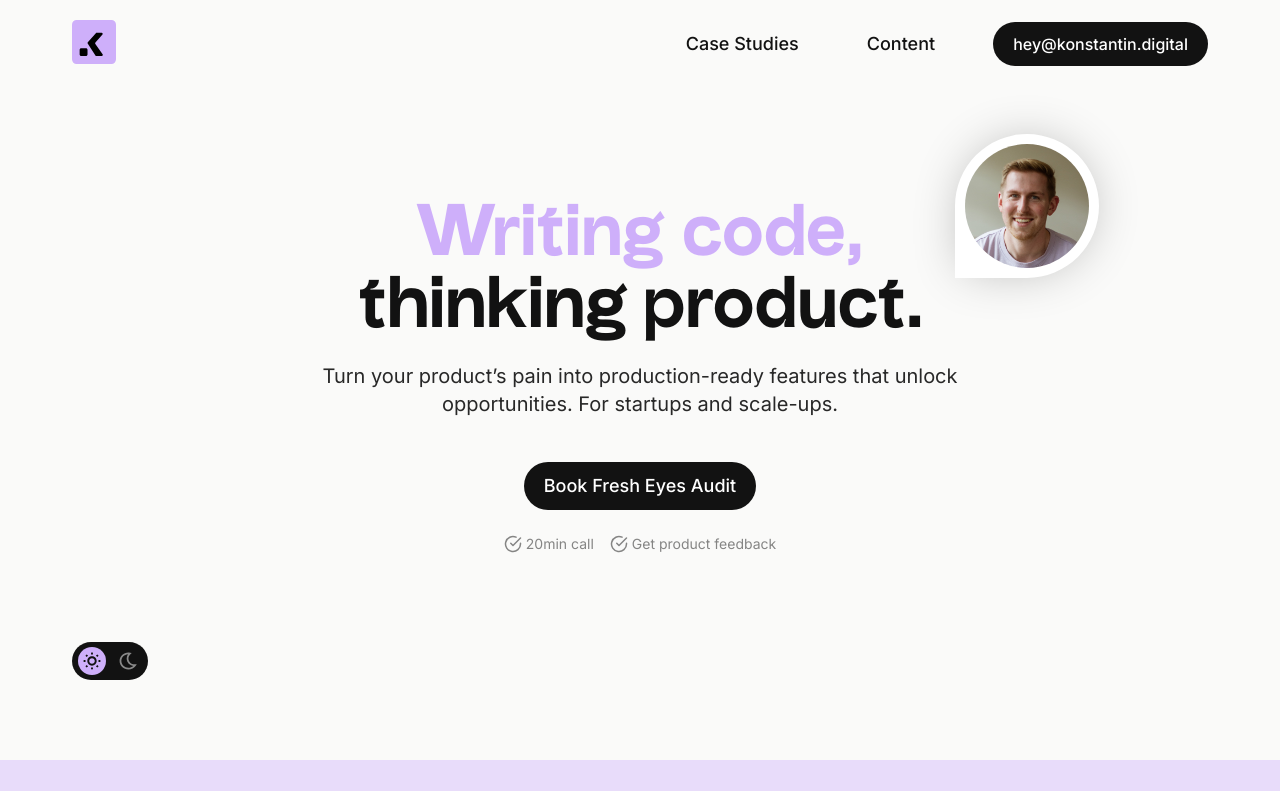
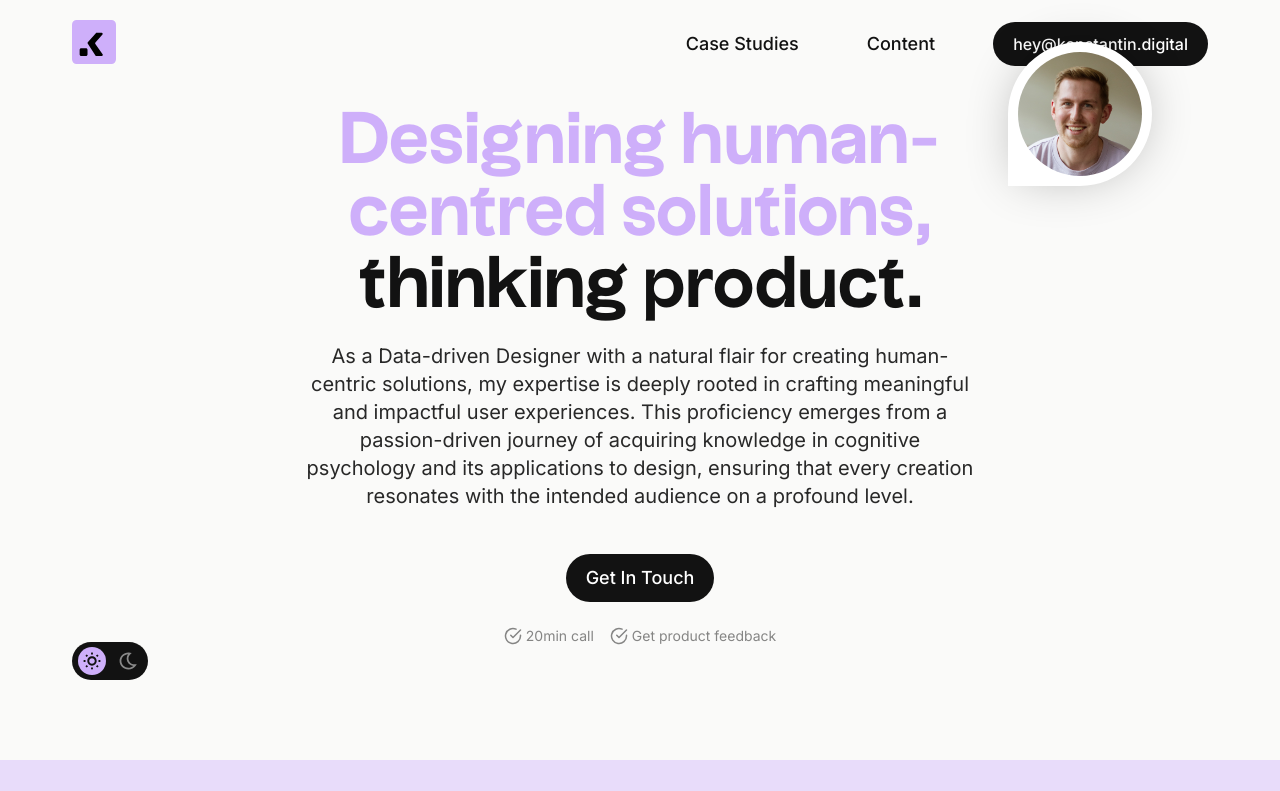
Before and after one commit to iharshchauhan/arpita-website, a Next.js app: page / in a window 1280 px wide. Shown: the top 791 px of the page. Built offline with nearby package versions, Linux system fonts and the light colour scheme.

Commit message:
Update Hero.tsx

```diff
--- a/app/_sections/Hero.tsx
+++ b/app/_sections/Hero.tsx
@@ -11,7 +11,7 @@ export const HeroSection = () => {
     <div className="px-container relative mx-auto mb-20 mt-8 max-w-container">
       <Hero
         title={HeroTitle}
-        description="Turn your product’s pain into production-ready features that unlock opportunities. For startups and scale-ups."
+        description="As a Data-driven Designer with a natural flair for creating human-centric solutions, my expertise is deeply rooted in crafting meaningful and impactful user experiences. This proficiency emerges from a passion-driven journey of acquiring knowledge in cognitive psychology and its applications to design, ensuring that every creation resonates with the intended audience on a profound level."
         actions={HeroActions}
       />
       <ThemeToggle className="absolute -bottom-10 left-0 md:bottom-0" />
@@ -22,7 +22,7 @@ export const HeroSection = () => {
 const HeroTitle = (
   <div className="relative">
     <AvatarBubble className="absolute -right-44 -top-16 hidden lg:block" />
-    <span className="block text-violet">Writing code,</span>
+    <span className="block text-violet">Designing human-centred solutions,</span>
     <span className="block">thinking product.</span>
   </div>
 );
@@ -30,7 +30,7 @@ const HeroTitle = (
 const HeroActions = (
   <div className="mt-6 flex-col items-center justify-center text-center">
     <Button as="a" href={`${FreshEyesAuditSchedulingLink}?source=Hero`}>
-      Book Fresh Eyes Audit
+      Get In Touch
     </Button>
     <div className="mb-12 mt-6 flex gap-4 text-sm opacity-50">
       <span className="flex items-center gap-1">
```
